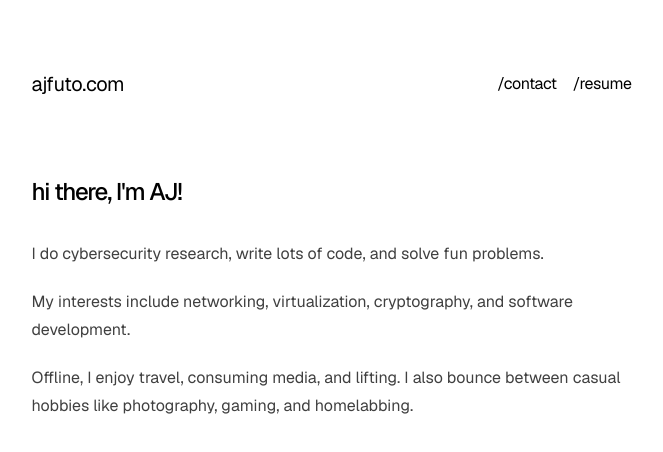
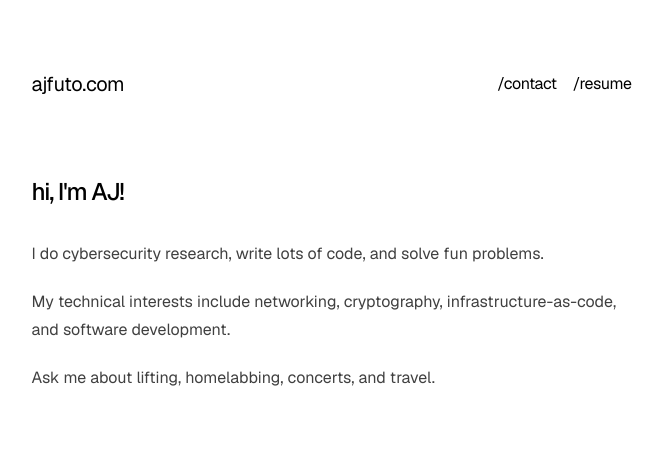
Before and after one commit to ajfuto/ajfuto.com, a Next.js app: page / in a window 1280 px wide. Shown: the top 452 px of the page, without its empty margins (297-960 px from the left). Built offline with nearby package versions, Linux system fonts and the light colour scheme.

Commit message:
updating landing page and removing email from contact

```diff
--- a/src/app/contact/page.tsx
+++ b/src/app/contact/page.tsx
@@ -10,10 +10,8 @@ export default function Home() {
             <p>
             {`Check out my projects on `}
             <Link href="https://github.com/ajfuto">GitHub</Link>
-            {`, connect with me on `}
+            {` or connect with me on `}
             <Link href="https://www.linkedin.com/in/ajfuto/">LinkedIn</Link>
-            {`, or send me an email at `}
-            <Link href="https://www.youtube.com/watch?v=dQw4w9WgXcQ">hello [at] ajfuto [dot] com</Link>
             {`.`}
             </p>
         </div>
--- a/src/app/page.tsx
+++ b/src/app/page.tsx
@@ -2,24 +2,23 @@ export default function Home() {
   return (
     <section>
       <h1 className="mb-8 text-2xl font-medium tracking-tighter">
-          {`hi there, I'm AJ!`}
+          {`hi, I'm AJ!`}
       </h1>
       <div className="prose prose-neutral dark:prose-invert">
         <p>
-          {`I do cybersecurity research, write lots of code, and solve fun problems. `}
+          {`I do cybersecurity research, write lots of code, and solve fun problems.`}
         </p>
       </div>
 
       <div className="prose prose-neutral dark:prose-invert">
         <p>
-          {`My interests include networking, virtualization, cryptography, and software development.`}
+          {`My technical interests include networking, cryptography, infrastructure-as-code, and software development.`}
         </p>
       </div>
 
       <div className="prose prose-neutral dark:prose-invert">
         <p>
-          {`Offline, I enjoy travel, consuming media, and lifting. `}
-          {`I also bounce between casual hobbies like photography, gaming, and homelabbing.`}
+          {`Ask me about lifting, homelabbing, concerts, and travel.`}
         </p>
       </div>
     </section>
```
